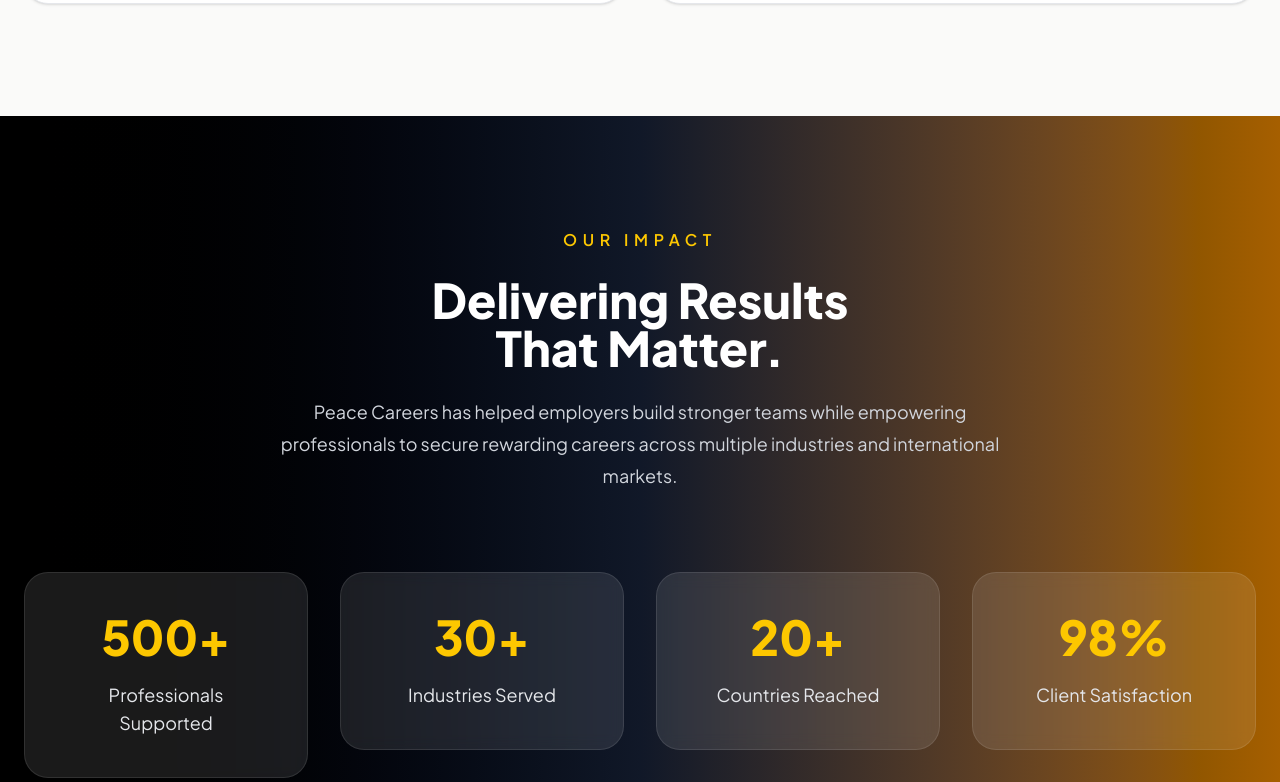
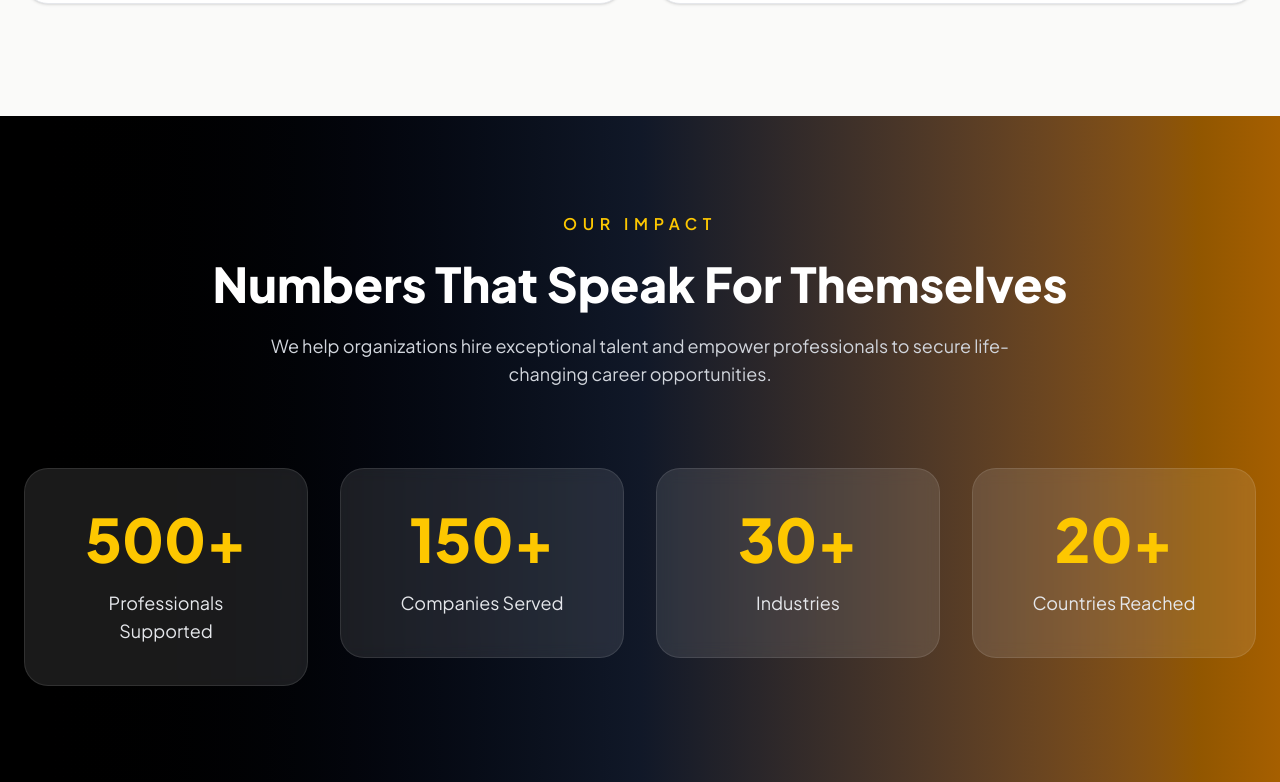
Before and after one commit to peacecareer/peace-careers, a Next.js app: page / in a window 1280 px wide. Shown: the part 3718-4500 px from the top of the page. Built offline with nearby package versions, Linux system fonts and the light colour scheme.

Commit message:
Upgrade statistics section

```diff
--- a/src/components/sections/Stats.tsx
+++ b/src/components/sections/Stats.tsx
@@ -7,82 +7,66 @@
     label: "Professionals Supported",
   },
   {
+    number: "150+",
+    label: "Companies Served",
+  },
+  {
     number: "30+",
-    label: "Industries Served",
+    label: "Industries",
   },
   {
     number: "20+",
     label: "Countries Reached",
   },
-  {
-    number: "98%",
-    label: "Client Satisfaction",
-  },
 ];
 
 export default function Stats() {
   return (
-    <section className="bg-gradient-to-r from-black via-gray-900 to-yellow-700 py-28 text-white">
-
+    <section className="bg-gradient-to-r from-black via-gray-900 to-yellow-700 py-24 text-white">
       <Container>
 
         <FadeIn>
-
-          <div className="mx-auto max-w-3xl text-center">
+          <div className="text-center">
 
             <p className="font-semibold uppercase tracking-[0.35em] text-yellow-400">
               Our Impact
             </p>
 
             <h2 className="mt-6 text-5xl font-extrabold">
-              Delivering Results
-              <br />
-              That Matter.
+              Numbers That Speak For Themselves
             </h2>
 
-            <p className="mt-6 text-lg leading-8 text-gray-300">
-              Peace Careers has helped employers build stronger teams while
-              empowering professionals to secure rewarding careers across
-              multiple industries and international markets.
+            <p className="mx-auto mt-6 max-w-3xl text-lg text-gray-300">
+              We help organizations hire exceptional talent and empower
+              professionals to secure life-changing career opportunities.
             </p>
 
           </div>
-
         </FadeIn>
 
         <div className="mt-20 grid gap-8 md:grid-cols-2 lg:grid-cols-4">
 
-          {stats.map((item, index) => (
+          {stats.map((stat, index) => (
+            <FadeIn key={stat.label} delay={index * 0.15}>
 
-            <FadeIn
-              key={item.label}
-              delay={index * 0.15}
-            >
+              <div className="rounded-3xl border border-white/10 bg-white/10 p-10 text-center backdrop-blur transition duration-300 hover:bg-white/20">
 
-              <div className="rounded-3xl border border-white/10 bg-white/10 p-10 text-center backdrop-blur-sm transition duration-300 hover:-translate-y-2 hover:bg-white/20">
-
-                <h3 className="text-5xl font-extrabold text-yellow-400">
-
-                  {item.number}
-
+                <h3 className="text-6xl font-extrabold text-yellow-400">
+                  {stat.number}
                 </h3>
 
                 <p className="mt-5 text-lg text-gray-200">
-
-                  {item.label}
-
+                  {stat.label}
                 </p>
 
               </div>
 
             </FadeIn>
-
           ))}
 
         </div>
 
       </Container>
-
     </section>
   );
 }
```
